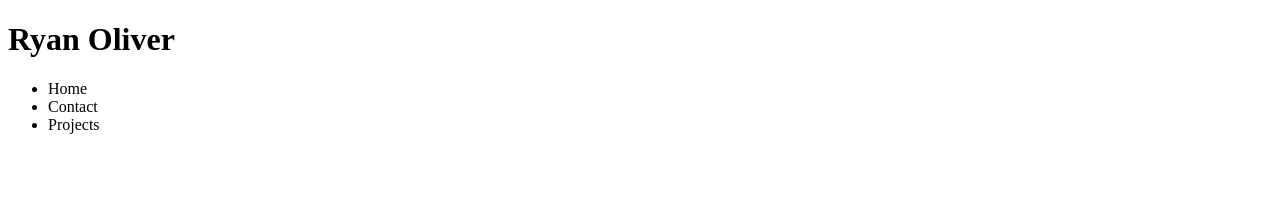
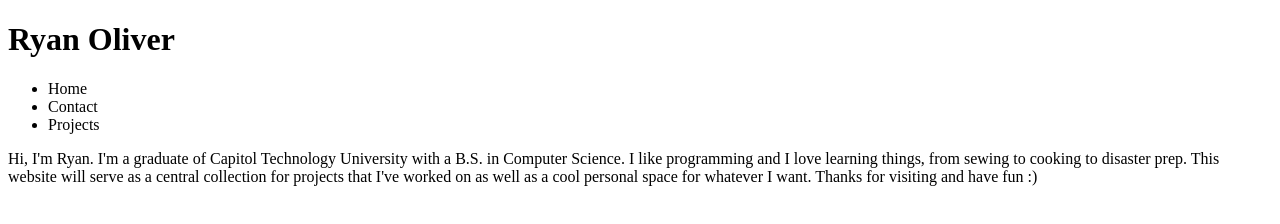
Before and after one commit to cryptidgit/cryptidgit.github.io, a plain HTML site: page index.html in a window 1280 px wide. Drawn offline with Linux system fonts and the light colour scheme.

Commit message:
Added description/intro to homepage

```diff
--- a/index.html
+++ b/index.html
@@ -12,5 +12,13 @@
 		<li>Contact</li>
 		<li>Projects</li>
 	</ul>
+
+	<p>Hi, I'm Ryan. I'm a graduate of Capitol Technology University with
+		a B.S. in Computer Science. I like programming and I love learning
+		things, from sewing to cooking to disaster prep. This website will
+		serve as a central collection for projects that I've worked on as well
+		as a cool personal space for whatever I want. Thanks for visiting
+		and have fun :)</p>
+
 </body>
 </html>
```
